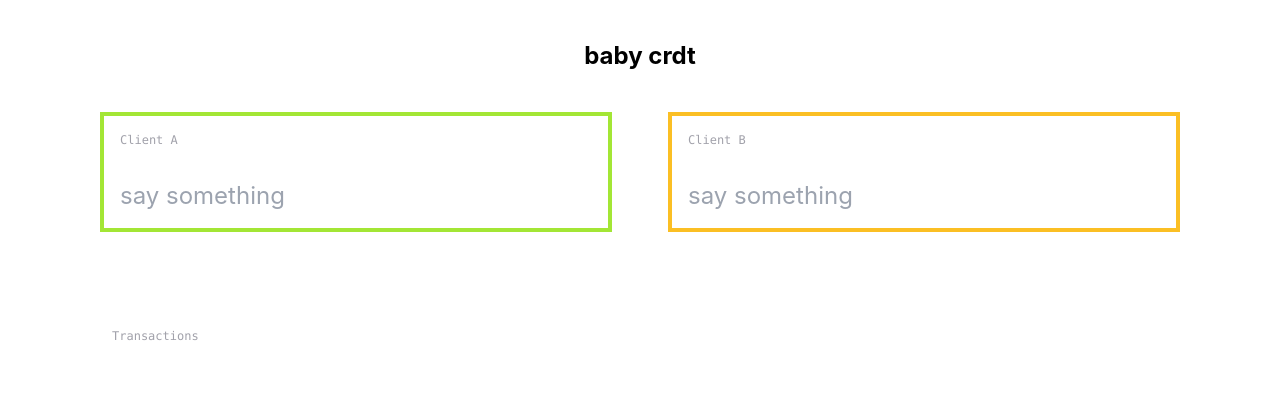
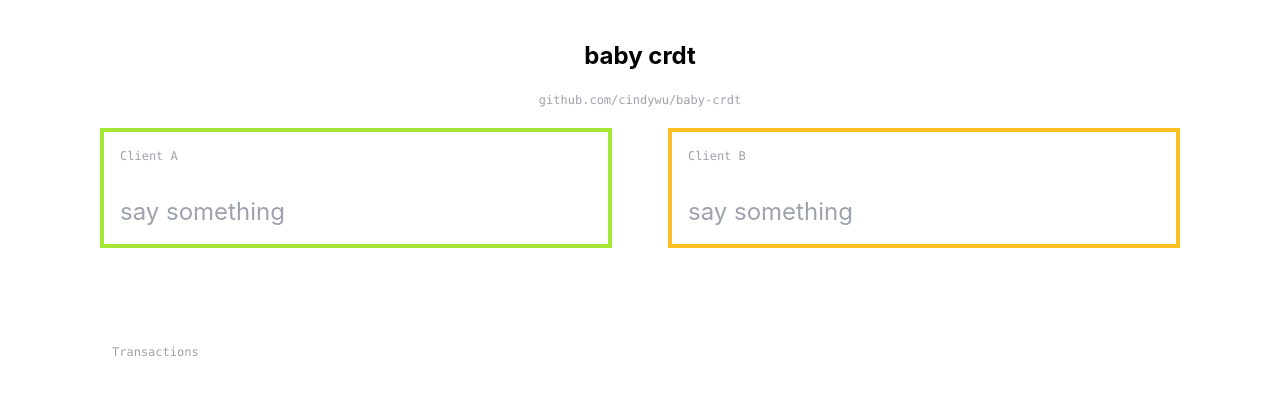
Before and after one commit to cindywu/baby-crdt, a Next.js app: page / in a window 1280 px wide. Shown: the top 396 px of the page. Built offline with nearby package versions, Linux system fonts and the light colour scheme.

Commit message:
include url to github repo

```diff
--- a/pages/index.tsx
+++ b/pages/index.tsx
@@ -1,13 +1,15 @@
 import React, { useState } from 'react'
 import Client from '../components/client'
 import Transactions from '../components/transactions'
+import Link from 'next/link'
 
 export default function Home() {
   const [txs, setTxs] = useState<any[]>([])
 
   return (
     <div className={"w-screen"}>
-      <div className={"flex justify-center py-10 text-2xl font-bold"}>baby crdt</div>
+      <div className={"flex justify-center pt-10 pb-5 text-2xl font-bold"}>baby crdt</div>
+      <div className={"flex justify-center pb-5 font-mono text-xs text-zinc-400"}><Link href="https://github.com/cindywu/baby-crdt">github.com/cindywu/baby-crdt</Link></div>
       <div className={"flex flex-row justify-center space-x-14"}>
         <Client
           color={"border-lime-400"}
```
